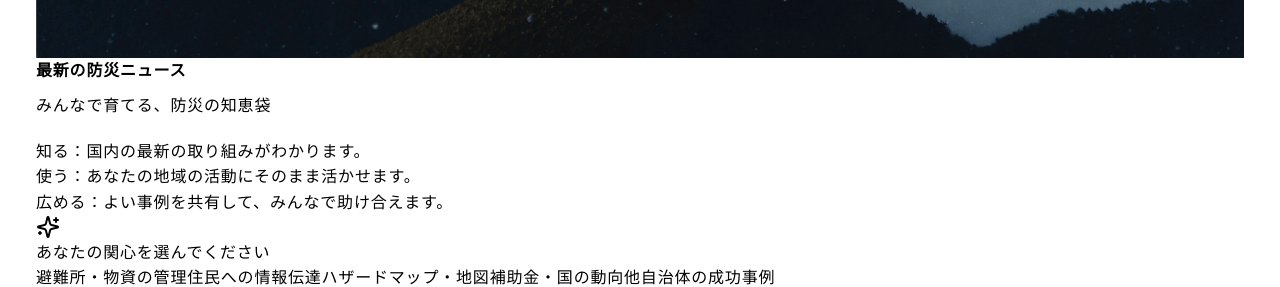
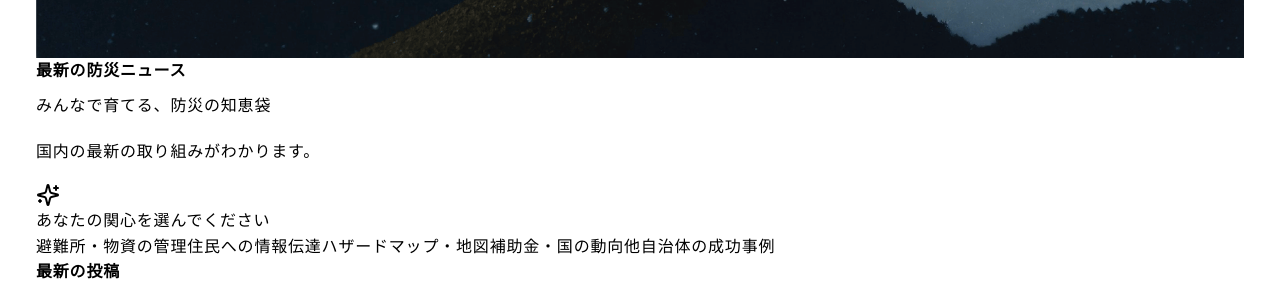
Before and after one commit to readyhironoriyamane-source/resilience-hub-mockup, a React (Vite) app in the folder client/: page / in a window 1280 px wide. Shown: the part 2940-3227 px from the top of the page. Built offline with nearby package versions, Linux system fonts and the light colour scheme.

Commit message:
Checkpoint: Updated hero section text to a single bold sentence: '国内の最新の取り組みがわかります。', replacing the previous list.

```diff
--- a/client/src/pages/Home.tsx
+++ b/client/src/pages/Home.tsx
@@ -109,20 +109,7 @@ export default function Home() {
                 <h1 className="font-sans text-3xl md:text-4xl font-bold mb-4">最新の防災ニュース</h1>
                 <div className="text-base md:text-lg text-muted-foreground mb-4 px-2 md:px-0 leading-relaxed">
                   <p className="mb-3 font-medium text-white/90">みんなで育てる、防災の知恵袋</p>
-                  <ul className="space-y-2">
-                    <li className="flex items-start gap-2">
-                      <span className="text-white font-bold shrink-0">知る：</span>
-                      <span>国内の最新の取り組みがわかります。</span>
-                    </li>
-                    <li className="flex items-start gap-2">
-                      <span className="text-white font-bold shrink-0">使う：</span>
-                      <span>あなたの地域の活動にそのまま活かせます。</span>
-                    </li>
-                    <li className="flex items-start gap-2">
-                      <span className="text-white font-bold shrink-0">広める：</span>
-                      <span>よい事例を共有して、みんなで助け合えます。</span>
-                    </li>
-                  </ul>
+                  <p className="font-bold text-white">国内の最新の取り組みがわかります。</p>
                 </div>
 
                 {/* Solution Intelligence Settings Area */}
```
